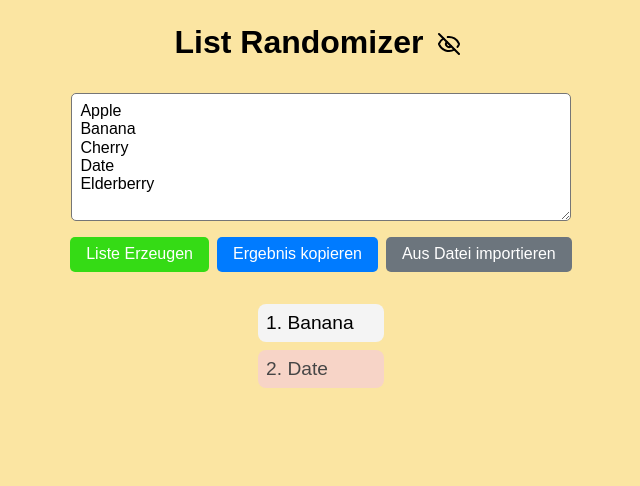
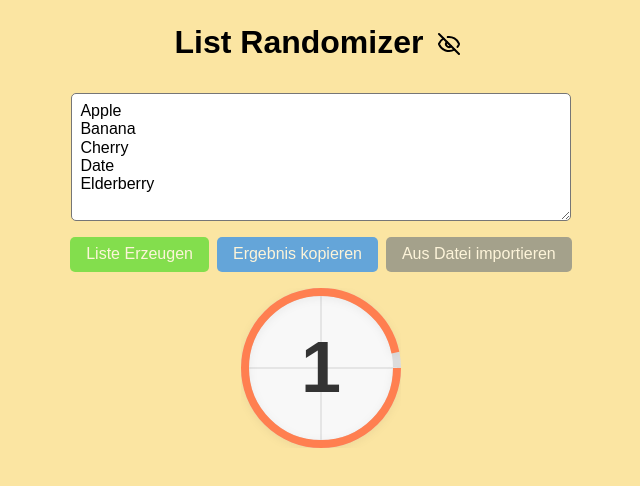
Before and after one commit to Flotsam3/react-randomizer, a React (Vite) app: page / in a window 1280 px wide. Both pictures are taken after a click on the button "Liste Erzeugen". Shown: the top 486 px of the page, without its empty margins (319-959 px from the left). Built offline with nearby package versions, Linux system fonts and the light colour scheme.

Commit message:
feat: add cinematic countdown timer

```diff
--- a/src/App.jsx
+++ b/src/App.jsx
@@ -1,6 +1,103 @@
-import { useRef, useState } from "react";
+import { useEffect, useRef, useState } from "react";
 import { motion } from "motion/react";
 import { Eye, EyeOff } from "lucide-react";
+
+// Film-style countdown (3-2-1) using motion/react
+function Countdown({
+   from = 3,
+   stepDuration = 1, // seconds per tick
+   size = 160,
+   strokeWidth = 8,
+   onComplete,
+}) {
+   const [num, setNum] = useState(from);
+   const timersRef = useRef([]);
+
+   const r = (size - strokeWidth) / 2;
+   const cx = size / 2;
+   const cy = size / 2;
+   const C = 2 * Math.PI * r;
+
+   useEffect(() => {
+      // Clear any previous timers
+      timersRef.current.forEach(clearTimeout);
+      timersRef.current = [];
+
+      // Schedule ticks: from, from-1, ..., 1
+      for (let i = 0; i < from; i++) {
+         timersRef.current.push(
+            setTimeout(() => {
+               setNum(from - i);
+            }, i * stepDuration * 1000)
+         );
+      }
+      // Complete after the last step
+      timersRef.current.push(
+         setTimeout(() => {
+            onComplete?.();
+         }, from * stepDuration * 1000)
+      );
+
+      return () => {
+         timersRef.current.forEach(clearTimeout);
+      };
+   }, [from, stepDuration, onComplete]);
+
+   return (
+      <div
+         style={{
+            width: size,
+            height: size,
+            margin: "0.5rem auto 1rem",
+            position: "relative",
+         }}
+      >
+         {/* Background circle */}
+         <svg width={size} height={size} style={{ display: "block" }}>
+            <circle cx={cx} cy={cy} r={r} fill="#f8f8f8" stroke="#ddd" strokeWidth={strokeWidth} />
+            {/* Crosshair lines for film look */}
+            <line x1={cx} y1={cy - r} x2={cx} y2={cy + r} stroke="#e5e5e5" strokeWidth="2" />
+            <line x1={cx - r} y1={cy} x2={cx + r} y2={cy} stroke="#e5e5e5" strokeWidth="2" />
+            {/* Animated progress ring - re-runs each step via key */}
+            <motion.circle
+               key={`ring-${num}`}
+               cx={cx}
+               cy={cy}
+               r={r}
+               fill="none"
+               stroke="#ff7f50"
+               strokeWidth={strokeWidth}
+               strokeDasharray={C}
+               strokeDashoffset={C}
+               initial={{ strokeDashoffset: C }}
+               animate={{ strokeDashoffset: 0 }}
+               transition={{ duration: stepDuration * 0.92, ease: "easeInOut" }}
+               style={{ filter: "drop-shadow(0 2px 4px rgba(0,0,0,0.06))" }}
+            />
+         </svg>
+
+         {/* Big number */}
+         <motion.div
+            key={`num-${num}`}
+            initial={{ scale: 0.85, opacity: 0 }}
+            animate={{ scale: 1, opacity: 1 }}
+            transition={{ duration: 0.35, ease: "easeOut" }}
+            style={{
+               position: "absolute",
+               inset: 0,
+               display: "grid",
+               placeItems: "center",
+               fontSize: size * 0.45,
+               fontWeight: 700,
+               color: "#333",
+               userSelect: "none",
+            }}
+         >
+            {num}
+         </motion.div>
+      </div>
+   );
+}
 
 export default function App() {
    const [input, setInput] = useState("Apple\nBanana\nCherry\nDate\nElderberry");
@@ -8,7 +105,10 @@ export default function App() {
    const [runId, setRunId] = useState(0);
    const [highlighted, setHighlighted] = useState([]);
    const [showInput, setShowInput] = useState(true);
+   const [isCounting, setIsCounting] = useState(false);
 
+   const nextShuffledRef = useRef([]);
+   const timeoutsRef = useRef([]);
    const fileInputRef = useRef(null);
 
    const STAGGER = 1.5;
@@ -16,29 +116,20 @@ export default function App() {
    const HIGHLIGHT_OVERLAP = 0.4; // seconds of overlap
 
    const parseTextToLines = (text) => {
-    // Normalize CRLF/CR/LF to LF
       const raw = text.replace(/\r\n?/g, "\n");
       let lines = raw.split("\n");
-
-    // If there are no line breaks but commas, treat as CSV
-    if (lines.length === 1 && raw.includes(",")) {
-      lines = raw.split(",");
-    }
-
+      if (lines.length === 1 && raw.includes(",")) lines = raw.split(",");
       return lines.map((s) => s.trim()).filter(Boolean);
    };
 
    const handleFileChange = async (e) => {
       const file = e.target.files?.[0];
       if (!file) return;
-
-    // Optional: basic size guard (5MB)
       if (file.size > 5 * 1024 * 1024) {
          alert("Die Datei ist größer als 5MB.");
          e.target.value = "";
          return;
       }
-
       try {
          const text = await file.text();
          const lines = parseTextToLines(text);
@@ -47,12 +138,11 @@ export default function App() {
             return;
          }
          setInput(lines.join("\n"));
-      setShowInput(true); // Ensure textarea is visible after import
+         setShowInput(true);
       } catch (err) {
          console.error("Datei lesen fehlgeschlagen:", err);
          alert("Datei lesen fehlgeschlagen.");
       } finally {
-      // Allow selecting the same file again later if needed
          e.target.value = "";
       }
    };
@@ -66,36 +156,57 @@ export default function App() {
       return newArr;
    };
 
+   const clearAllTimers = () => {
+      timeoutsRef.current.forEach(clearTimeout);
+      timeoutsRef.current = [];
+   };
+
    const startRandomizer = () => {
       if (!input.trim()) return;
+
       const items = input
          .split("\n")
          .map((item) => item.trim())
          .filter(Boolean);
 
+      // Prep next run
+      clearAllTimers();
+      setHighlighted([]);
+      setShuffled([]); // hide list until countdown completes
+
+      // Store shuffled items to reveal after countdown
+      nextShuffledRef.current = shuffleArray(items);
+
+      // Kick off film-style countdown
+      setIsCounting(true);
+   };
+
+   const onCountdownComplete = () => {
+      setIsCounting(false);
+      const shuffledItems = nextShuffledRef.current || [];
       setRunId((id) => id + 1);
-    setHighlighted([]);
-    setShuffled([]);
-
-    const shuffledItems = shuffleArray(items);
       setShuffled(shuffledItems);
 
+      // Schedule highlight animations
       shuffledItems.forEach((_, i) => {
-      setTimeout(() => {
+         const tShow = setTimeout(() => {
             setHighlighted((prev) => [...prev, i]);
-        // Remove this index after overlap time
-        setTimeout(() => {
+            const tHide = setTimeout(() => {
                setHighlighted((prev) => prev.filter((idx) => idx !== i));
             }, (STAGGER - HIGHLIGHT_OVERLAP) * 1000);
+            timeoutsRef.current.push(tHide);
          }, i * STAGGER * 1000);
+         timeoutsRef.current.push(tShow);
       });
    };
 
+   useEffect(() => {
+      return () => clearAllTimers(); // cleanup on unmount
+   }, []);
+
    const copyResult = async () => {
-    if (!shuffled.length) return;
-    const numbered = shuffled
-      .map((item, i) => `${i + 1}. ${item}`)
-      .join("\n");
+      if (!shuffled.length || isCounting) return;
+      const numbered = shuffled.map((item, i) => `${i + 1}. ${item}`).join("\n");
       try {
          await navigator.clipboard.writeText(numbered);
          alert("Ergebnis wurde in die Zwischenablage kopiert!");
@@ -148,19 +259,11 @@ export default function App() {
             />
          )}
 
-      {/* Hidden file input for imports */}
-      <input
-        ref={fileInputRef}
-        type="file"
-        accept=".txt,.csv,text/plain,text/csv"
-        onChange={handleFileChange}
-        style={{ display: "none" }}
-      />
-
          {/* Buttons */}
-      <div style={{ display: "flex", gap: "0.5rem", marginBottom: "1rem" }}>
+         <div style={{ display: "flex", gap: "0.5rem", marginBottom: "0.5rem" }}>
             <button
                onClick={startRandomizer}
+               disabled={isCounting}
                style={{
                   padding: "0.5rem 1rem",
                   backgroundColor: "#35db15",
@@ -169,13 +272,15 @@ export default function App() {
                   border: "none",
                   outline: "none",
                   borderRadius: "5px",
-            cursor: "pointer",
+                  cursor: isCounting ? "not-allowed" : "pointer",
+                  opacity: isCounting ? 0.6 : 1,
                }}
             >
                Liste Erzeugen
             </button>
             <button
                onClick={copyResult}
+               disabled={isCounting || !shuffled.length}
                style={{
                   padding: "0.5rem 1rem",
                   backgroundColor: "#007bff",
@@ -184,13 +289,24 @@ export default function App() {
                   border: "none",
                   outline: "none",
                   borderRadius: "5px",
-            cursor: "pointer",
+                  cursor: isCounting || !shuffled.length ? "not-allowed" : "pointer",
+                  opacity: isCounting || !shuffled.length ? 0.6 : 1,
                }}
             >
                Ergebnis kopieren
             </button>
+
+            {/* Import file */}
+            <input
+               ref={fileInputRef}
+               type="file"
+               accept=".txt,.csv,text/plain,text/csv"
+               onChange={handleFileChange}
+               style={{ display: "none" }}
+            />
             <button
                onClick={() => fileInputRef.current?.click()}
+               disabled={isCounting}
                style={{
                   padding: "0.5rem 1rem",
                   backgroundColor: "#6c757d",
@@ -199,14 +315,19 @@ export default function App() {
                   border: "none",
                   outline: "none",
                   borderRadius: "5px",
-            cursor: "pointer",
+                  cursor: isCounting ? "not-allowed" : "pointer",
+                  opacity: isCounting ? 0.6 : 1,
                }}
             >
                Aus Datei importieren
             </button>
          </div>
 
+         {/* Countdown appears beneath the textarea and directly above the list */}
+         {isCounting && <Countdown from={3} stepDuration={1} onComplete={onCountdownComplete} />}
+
          {/* Shuffled List */}
+         {!isCounting && (
             <ul style={{ listStyle: "none", padding: 0 }}>
                {shuffled.map((item, i) => {
                   const isHighlighted = highlighted.includes(i);
@@ -238,6 +359,7 @@ export default function App() {
                   );
                })}
             </ul>
+         )}
       </div>
    );
 }
```
Lines whose indentation alone changed are shown as unchanged.
